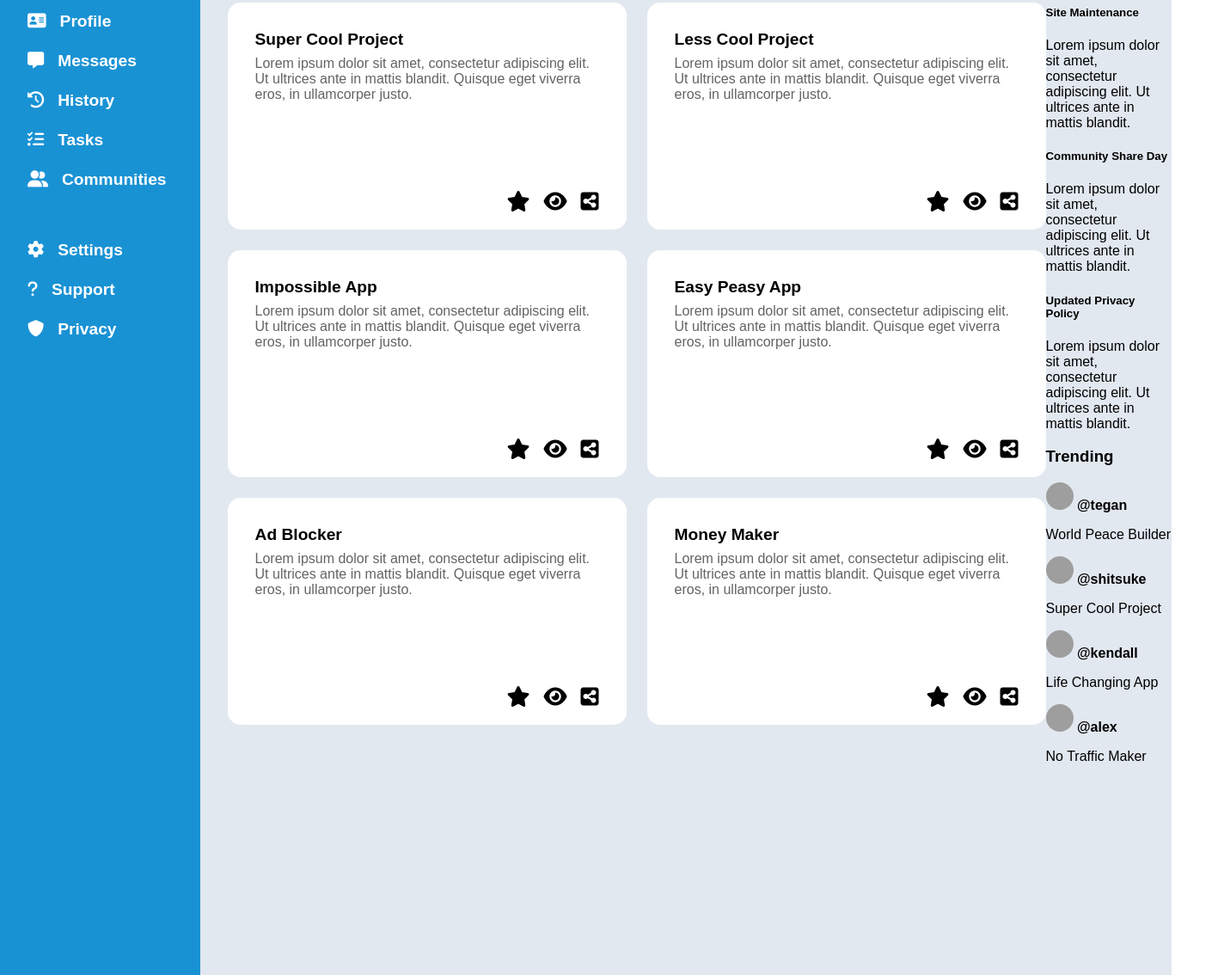
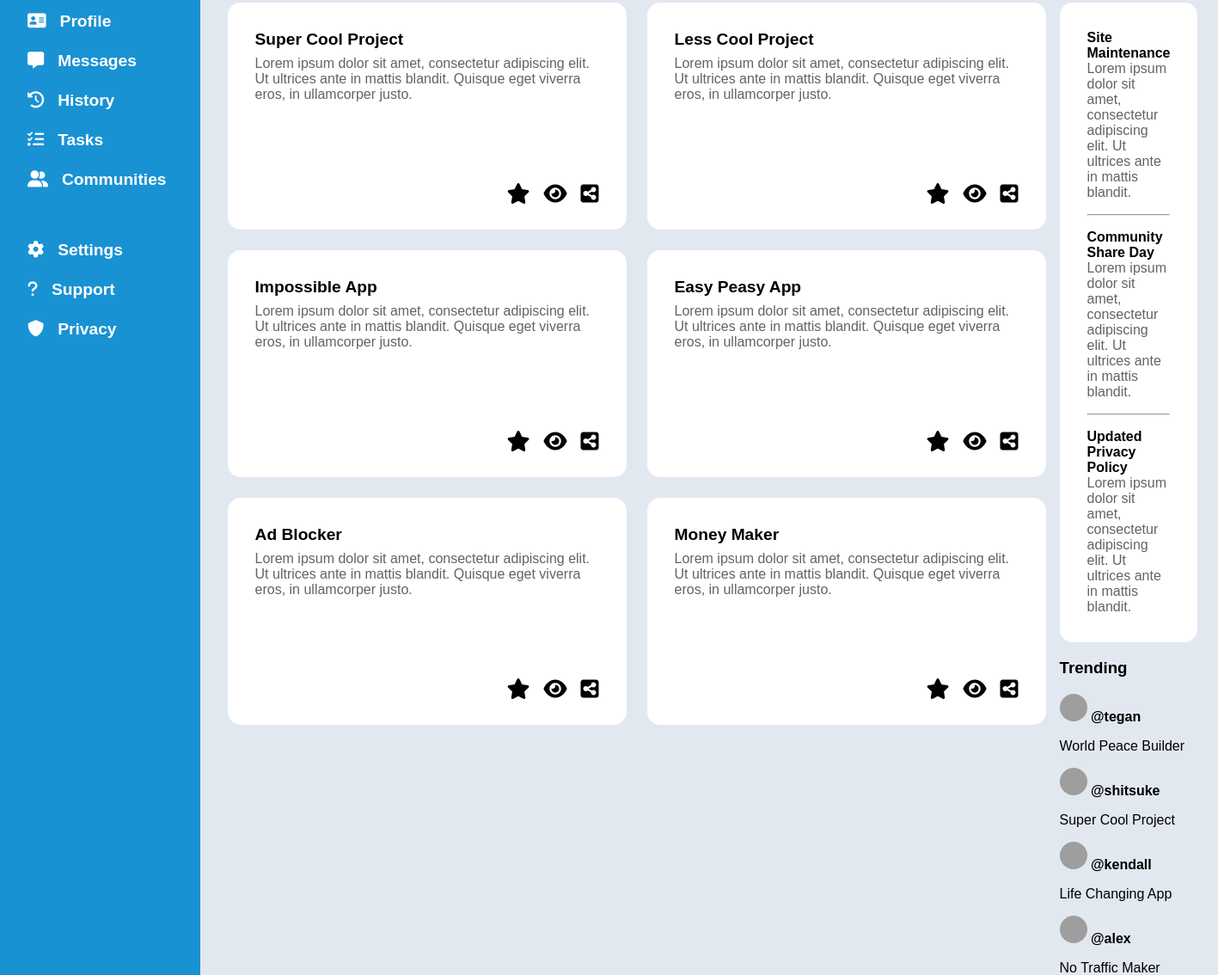
Before and after one commit to ColdBlood237/odin-dashboard, a plain HTML site: page index.html in a window 1280 px wide. Shown: the part 206-1340 px from the top of the page at 86% size, 1417 px wide, since content can reach past the window. Drawn offline with Linux system fonts and the light colour scheme; grey boxes are pictures that could not be loaded.

Commit message:
"Style the announcements section"

```diff
--- a/index.html
+++ b/index.html
@@ -63,9 +63,9 @@
                             eget viverra eros, in ullamcorper justo.
                         </p>
                         <div class="card-btn">
-                            <i class="fa-solid fa-star fa-xl"></i>
-                            <i class="fa-solid fa-eye fa-xl"></i>
-                            <i class="fa-solid fa-square-share-nodes fa-xl"></i>
+                            <a href=""><i class="fa-solid fa-star fa-xl"></i></a>
+                            <a href=""><i class="fa-solid fa-eye fa-xl"></i></a>
+                            <a href=""><i class="fa-solid fa-square-share-nodes fa-xl"></i></a>
                         </div>
                     </div>
                     <div class="card">
@@ -76,9 +76,9 @@
                             eget viverra eros, in ullamcorper justo.
                         </p>
                         <div class="card-btn">
-                            <i class="fa-solid fa-star fa-xl"></i>
-                            <i class="fa-solid fa-eye fa-xl"></i>
-                            <i class="fa-solid fa-square-share-nodes fa-xl"></i>
+                            <a href=""><i class="fa-solid fa-star fa-xl"></i></a>
+                            <a href=""><i class="fa-solid fa-eye fa-xl"></i></a>
+                            <a href=""><i class="fa-solid fa-square-share-nodes fa-xl"></i></a>
                         </div>
                     </div>
                     <div class="card">
@@ -89,9 +89,9 @@
                             eget viverra eros, in ullamcorper justo.
                         </p>
                         <div class="card-btn">
-                            <i class="fa-solid fa-star fa-xl"></i>
-                            <i class="fa-solid fa-eye fa-xl"></i>
-                            <i class="fa-solid fa-square-share-nodes fa-xl"></i>
+                            <a href=""><i class="fa-solid fa-star fa-xl"></i></a>
+                            <a href=""><i class="fa-solid fa-eye fa-xl"></i></a>
+                            <a href=""><i class="fa-solid fa-square-share-nodes fa-xl"></i></a>
                         </div>
                     </div>
                     <div class="card">
@@ -102,9 +102,9 @@
                             eget viverra eros, in ullamcorper justo.
                         </p>
                         <div class="card-btn">
-                            <i class="fa-solid fa-star fa-xl"></i>
-                            <i class="fa-solid fa-eye fa-xl"></i>
-                            <i class="fa-solid fa-square-share-nodes fa-xl"></i>
+                            <a href=""><i class="fa-solid fa-star fa-xl"></i></a>
+                            <a href=""><i class="fa-solid fa-eye fa-xl"></i></a>
+                            <a href=""><i class="fa-solid fa-square-share-nodes fa-xl"></i></a>
                         </div>
                     </div>
                     <div class="card">
@@ -115,9 +115,9 @@
                             eget viverra eros, in ullamcorper justo.
                         </p>
                         <div class="card-btn">
-                            <i class="fa-solid fa-star fa-xl"></i>
-                            <i class="fa-solid fa-eye fa-xl"></i>
-                            <i class="fa-solid fa-square-share-nodes fa-xl"></i>
+                            <a href=""><i class="fa-solid fa-star fa-xl"></i></a>
+                            <a href=""><i class="fa-solid fa-eye fa-xl"></i></a>
+                            <a href=""><i class="fa-solid fa-square-share-nodes fa-xl"></i></a>
                         </div>
                     </div>
                     <div class="card">
@@ -128,9 +128,9 @@
                             eget viverra eros, in ullamcorper justo.
                         </p>
                         <div class="card-btn">
-                            <i class="fa-solid fa-star fa-xl"></i>
-                            <i class="fa-solid fa-eye fa-xl"></i>
-                            <i class="fa-solid fa-square-share-nodes fa-xl"></i>
+                            <a href=""><i class="fa-solid fa-star fa-xl"></i></a>
+                            <a href=""><i class="fa-solid fa-eye fa-xl"></i></a>
+                            <a href=""><i class="fa-solid fa-square-share-nodes fa-xl"></i></a>
                         </div>
                     </div>
                 </div>
@@ -138,19 +138,21 @@
 
             <div>
                 <h3>Announcements</h3>
-                <div>
+                <div class="announcements">
                     <div>
                         <h5>Site Maintenance</h5>
                         <p>
                             Lorem ipsum dolor sit amet, consectetur adipiscing elit. Ut ultrices ante in mattis blandit.
                         </p>
                     </div>
+                    <hr>
                     <div>
                         <h5>Community Share Day</h5>
                         <p>
                             Lorem ipsum dolor sit amet, consectetur adipiscing elit. Ut ultrices ante in mattis blandit.
                         </p>
                     </div>
+                    <hr>
                     <div>
                         <h5>Updated Privacy Policy</h5>
                         <p>
--- a/styles.css
+++ b/styles.css
@@ -10,6 +10,7 @@ body {
     grid-template-columns: 1fr 4fr;
     grid-template-rows: 1fr 10fr;
 }
+
 
 .sidebar {
     background-color: #1992d4;
@@ -117,6 +118,7 @@ input[type="search"] {
 
 .main-content {
     background-color: #e2e8f0;
+    padding-right: 24px;
 
     display: grid;
     grid-template-columns: 3fr 1fr;
@@ -128,6 +130,7 @@ input[type="search"] {
     grid-template-rows: repeat(3, 1fr);
     gap: 24px;
     justify-content: center;
+    margin-right: 16px;
 }
 
 .projects-container {
@@ -141,7 +144,7 @@ input[type="search"] {
 .card {
     background-color: #ffffff;
     border-radius: 15px;
-    padding: 32px 32px;
+    padding: 32px;
     height: 200px;
     width: 400px;
 
@@ -155,6 +158,11 @@ input[type="search"] {
 
 .card p {
     margin-top: 8px;
+    color: #636363;
+}
+
+.card a {
+    color: #000000;
 }
 
 .card * {
@@ -169,6 +177,24 @@ input[type="search"] {
     gap: 16px;
 }
 
-.card p {
+
+.announcements {
+    background-color: #ffffff;
+    border-radius: 15px;
+    padding: 32px;
+}
+
+.announcements h5 {
+    margin: 0;
+    font-size: 16px;
+}
+
+.announcements p {
+    margin: 0px 0;
     color: #636363;
 }
+
+hr {
+    margin: 16px 0;
+    color: #f0f0f0;
+}
```
